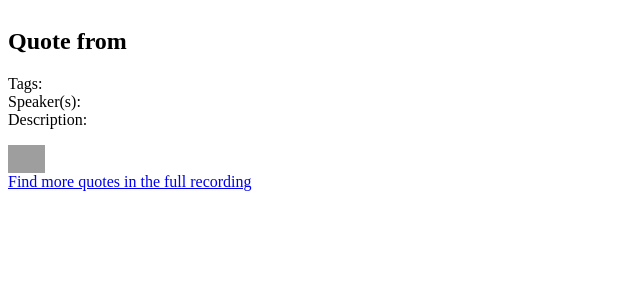
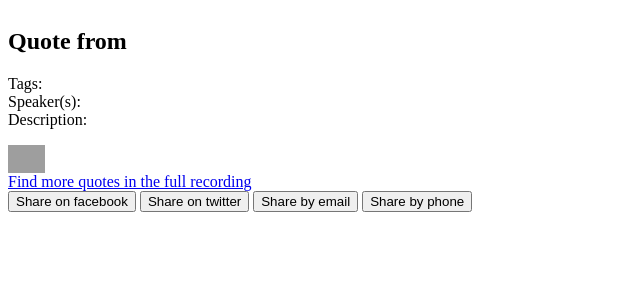
Before and after one commit to ingenerator/authorquot.es, a PHP site: page /recording/quote.php in a window 1280 px wide. Shown: the top 300 px of the page, without its empty margins (0-640 px from the left). Run offline with PHP 8.4, Linux system fonts and the light colour scheme; data that the repository does not hold is empty; grey boxes are pictures that could not be loaded.

Commit message:
Placeholder sharing buttons on the quote screen

```diff
--- a/application/views/recording/quote.php
+++ b/application/views/recording/quote.php
@@ -74,3 +74,12 @@
 		</a>
 	</div>
 </div>
+
+<div class="row">
+	<div class="span12">
+		<button type="button"><i class="icon-facebook"></i> Share on facebook</button>
+		<button type="button"><i class="icon-twitter"></i> Share on twitter</button>
+		<button type="button"><i class="icon-envelope"></i> Share by email</button>
+		<button type="button"><i class="icon-phone"></i> Share by phone</button>
+	</div>
+</div>
```
